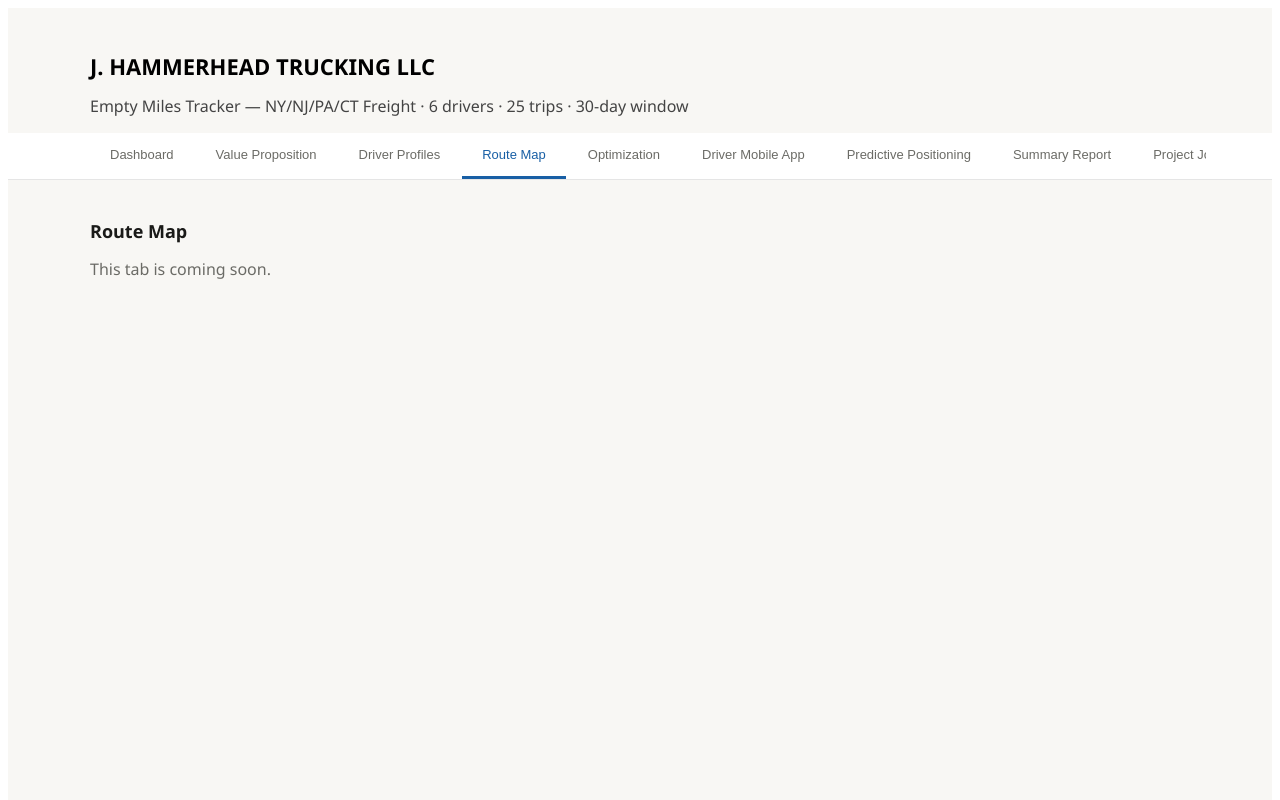
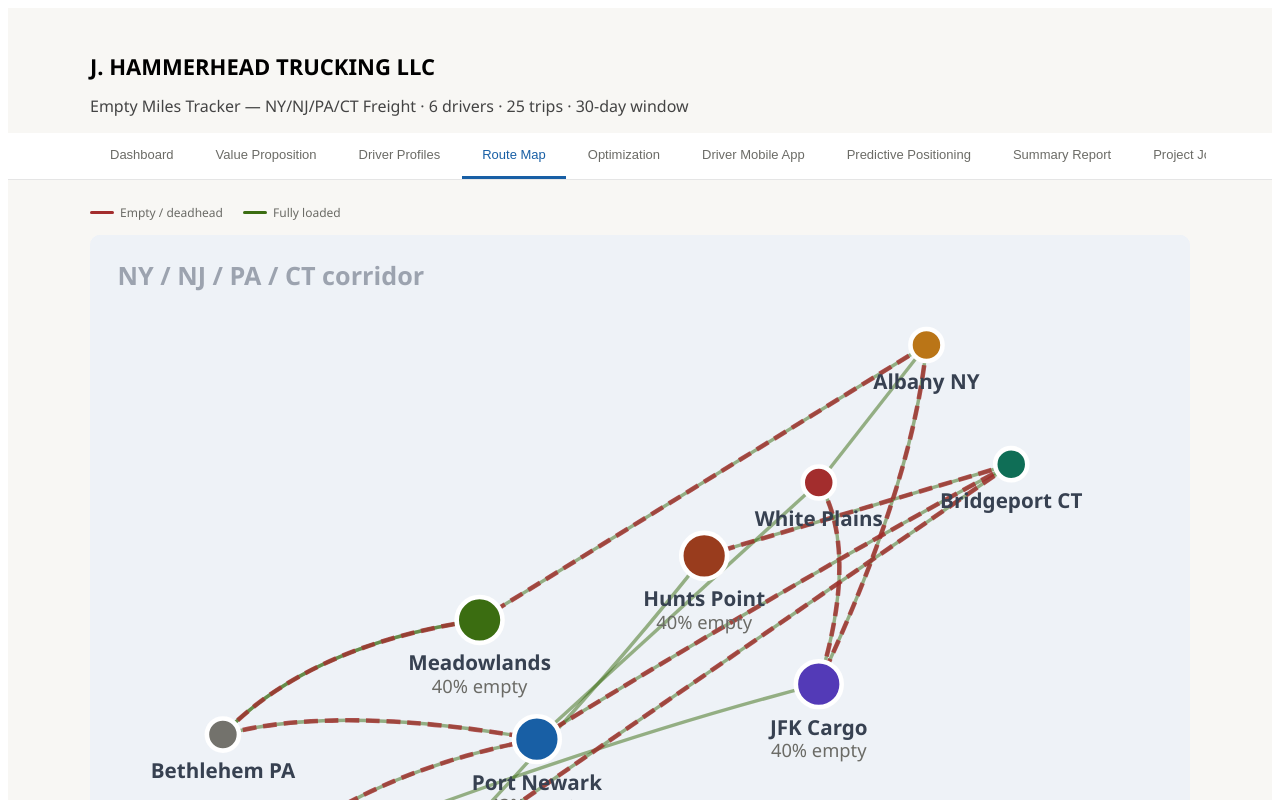
Before and after one commit to judeolinmah-rgb/empty-miles-tracker, a React (Vite) app: page / in a window 1280 px wide. Both pictures are taken after a click on the button "Route Map". Shown: the top 800 px of the page. Built offline with nearby package versions, Linux system fonts and the light colour scheme.

Commit message:
Add Route Map tab

```diff
--- a/src/App.jsx
+++ b/src/App.jsx
@@ -1,3 +1,4 @@
+import RouteMap from './components/RouteMap'
 import DriverProfiles from './components/DriverProfiles'
 import { useState } from 'react'
 import Dashboard from './components/Dashboard'
@@ -58,7 +59,9 @@ function App() {
       <div style={{ maxWidth: 1100, margin: '0 auto', padding: '24px 16px' }}>
         {activeTab === 'dashboard' && <Dashboard />}
         {activeTab === 'drivers' && <DriverProfiles />}
-        {activeTab !== 'dashboard' && activeTab !== 'drivers' && (
+        {activeTab === 'map' && <RouteMap />}
+        {activeTab !== 'dashboard' && activeTab !== 'drivers' && activeTab !== 'map' && (
+
           <>
             <h2 style={{ fontSize: 18, fontWeight: 600, color: '#1a1a18' }}>
               {TABS.find(t => t.id === activeTab)?.label}
--- /dev/null
+++ b/src/components/RouteMap.jsx
@@ -0,0 +1,114 @@
+import { TRIPS, HUBS, HUB_COLORS, MAIN_HUBS } from '../data'
+
+export default function RouteMap() {
+  const ns = 'http://www.w3.org/2000/svg'
+
+  return (
+    <div>
+      {/* Legend */}
+      <div style={{ display: 'flex', gap: 20, marginBottom: 14, fontSize: 12, color: '#6b6b66', flexWrap: 'wrap' }}>
+        <span style={{ display: 'flex', alignItems: 'center', gap: 6 }}>
+          <span style={{ width: 24, height: 3, background: '#a32d2d', display: 'inline-block', borderRadius: 2 }} /> Empty / deadhead
+        </span>
+        <span style={{ display: 'flex', alignItems: 'center', gap: 6 }}>
+          <span style={{ width: 24, height: 3, background: '#3b6d11', display: 'inline-block', borderRadius: 2 }} /> Fully loaded
+        </span>
+      </div>
+
+      {/* SVG Map */}
+      <div style={{ background: '#eef2f7', borderRadius: 10, overflow: 'hidden', marginBottom: 14 }}>
+        <svg viewBox="0 0 480 340" style={{ display: 'block', width: '100%' }}>
+          {/* Background */}
+          <rect width="480" height="340" fill="#eef2f7" />
+          <text x="12" y="22" fontSize="11" fill="#9ca3af" fontWeight="600">NY / NJ / PA / CT corridor</text>
+
+          {/* Route lines */}
+          {TRIPS.map((t, idx) => {
+            const o = HUBS[t.o]
+            const d = HUBS[t.dt]
+            if (!o || !d) return null
+            const isEmpty = t.emp > 0
+            const color = isEmpty ? '#a32d2d' : '#3b6d11'
+            const offset = ((idx % 3) - 1) * 18
+            const mx = (o.x + d.x) / 2 + offset
+            const my = (o.y + d.y) / 2 - Math.abs(offset) * 0.8
+            return (
+              <path
+                key={t.id}
+                d={`M${o.x},${o.y} Q${mx},${my} ${d.x},${d.y}`}
+                fill="none"
+                stroke={color}
+                strokeWidth={isEmpty ? 2 : 1.5}
+                strokeOpacity={isEmpty ? 0.8 : 0.5}
+                strokeDasharray={isEmpty ? '6,3' : 'none'}
+              />
+            )
+          })}
+
+          {/* Hub circles */}
+          {Object.entries(HUBS).map(([name, pos]) => {
+            const trips = TRIPS.filter(t => t.hub === name)
+            const empLegs = trips.filter(t => t.emp > 0).length
+            const pct = trips.length ? Math.round(empLegs / trips.length * 100) : 0
+            const isMain = MAIN_HUBS.includes(name)
+            const r = isMain ? 10 : 7
+            const color = HUB_COLORS[name] || '#888'
+            return (
+              <g key={name}>
+                <circle cx={pos.x} cy={pos.y} r={r} fill={color} stroke="#fff" strokeWidth={2} />
+                <text x={pos.x} y={pos.y + r + 12} fontSize="9" fill="#374151" textAnchor="middle" fontWeight="600">
+                  {name}
+                </text>
+                {isMain && (
+                  <text x={pos.x} y={pos.y + r + 22} fontSize="8" fill="#6b6b66" textAnchor="middle">
+                    {pct}% empty
+                  </text>
+                )}
+              </g>
+            )
+          })}
+        </svg>
+      </div>
+
+      {/* Hub Summary Table */}
+      <div style={{ background: '#fff', border: '1px solid rgba(0,0,0,0.1)', borderRadius: 12, padding: '18px 20px' }}>
+        <div style={{ fontSize: 12, fontWeight: 600, color: '#6b6b66', textTransform: 'uppercase', letterSpacing: '.5px', marginBottom: 14 }}>
+          Hub Summary
+        </div>
+        <div style={{ overflowX: 'auto' }}>
+          <table style={{ width: '100%', borderCollapse: 'collapse', fontSize: 12 }}>
+            <thead>
+              <tr>
+                {['Hub', 'Trips', 'Empty Legs', 'Empty Rate', 'Priority'].map(h => (
+                  <th key={h} style={{ textAlign: 'left', fontWeight: 600, fontSize: 11, color: '#6b6b66', textTransform: 'uppercase', letterSpacing: '.4px', padding: '8px', borderBottom: '1px solid rgba(0,0,0,0.1)', whiteSpace: 'nowrap' }}>{h}</th>
+                ))}
+              </tr>
+            </thead>
+            <tbody>
+              {MAIN_HUBS.map(hub => {
+                const trips = TRIPS.filter(t => t.hub === hub)
+                const empLegs = trips.filter(t => t.emp > 0).length
+                const pct = trips.length ? Math.round(empLegs / trips.length * 100) : 0
+                const priority = pct >= 60 ? 'High' : pct >= 40 ? 'Medium' : 'Low'
+                const badge = pct >= 60 ? { bg: '#fcebeb', tx: '#a32d2d' } : pct >= 40 ? { bg: '#faeeda', tx: '#854f0b' } : { bg: '#eaf3de', tx: '#3b6d11' }
+                return (
+                  <tr key={hub} style={{ borderBottom: '1px solid rgba(0,0,0,0.07)' }}>
+                    <td style={{ padding: '9px 8px', fontWeight: 600 }}>{hub}</td>
+                    <td style={{ padding: '9px 8px' }}>{trips.length}</td>
+                    <td style={{ padding: '9px 8px' }}>{empLegs}</td>
+                    <td style={{ padding: '9px 8px' }}>{pct}%</td>
+                    <td style={{ padding: '9px 8px' }}>
+                      <span style={{ background: badge.bg, color: badge.tx, fontSize: 10, padding: '2px 8px', borderRadius: 20, fontWeight: 600 }}>
+                        {priority}
+                      </span>
+                    </td>
+                  </tr>
+                )
+              })}
+            </tbody>
+          </table>
+        </div>
+      </div>
+    </div>
+  )
+}
```
